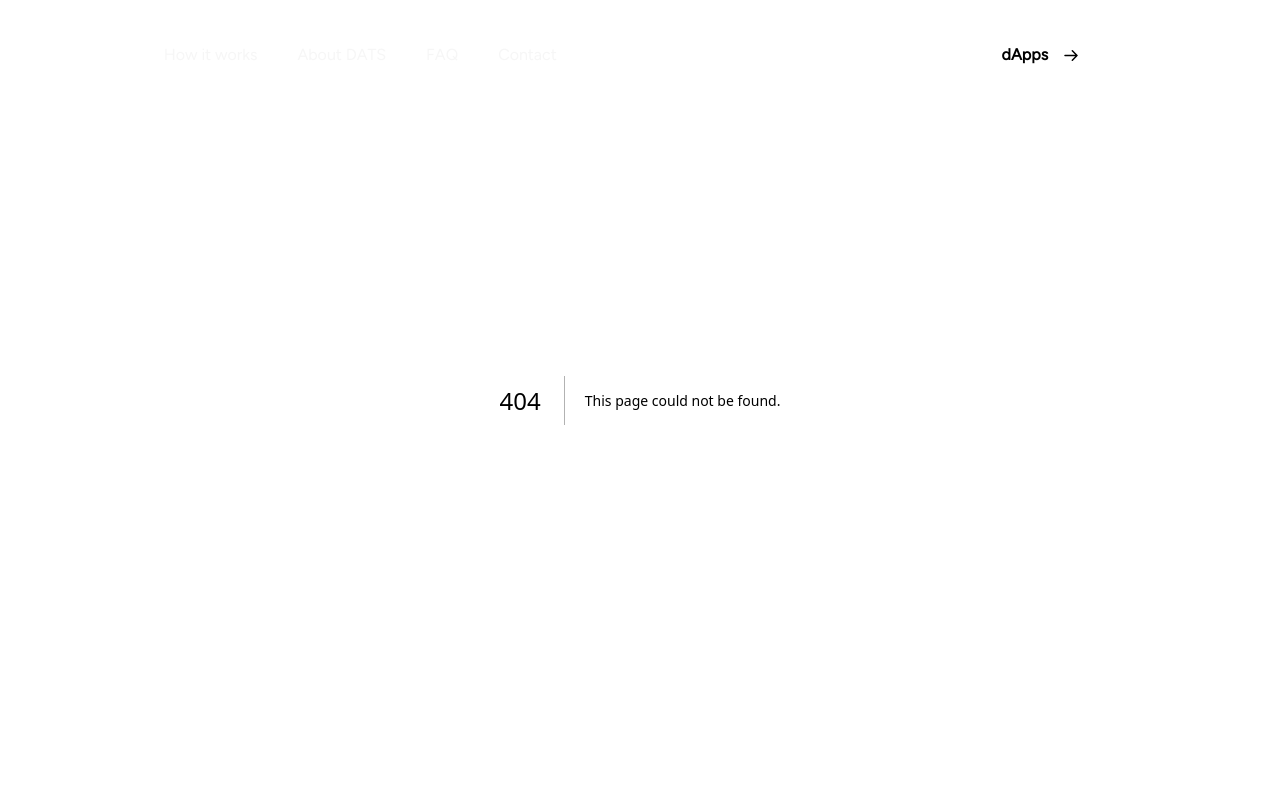
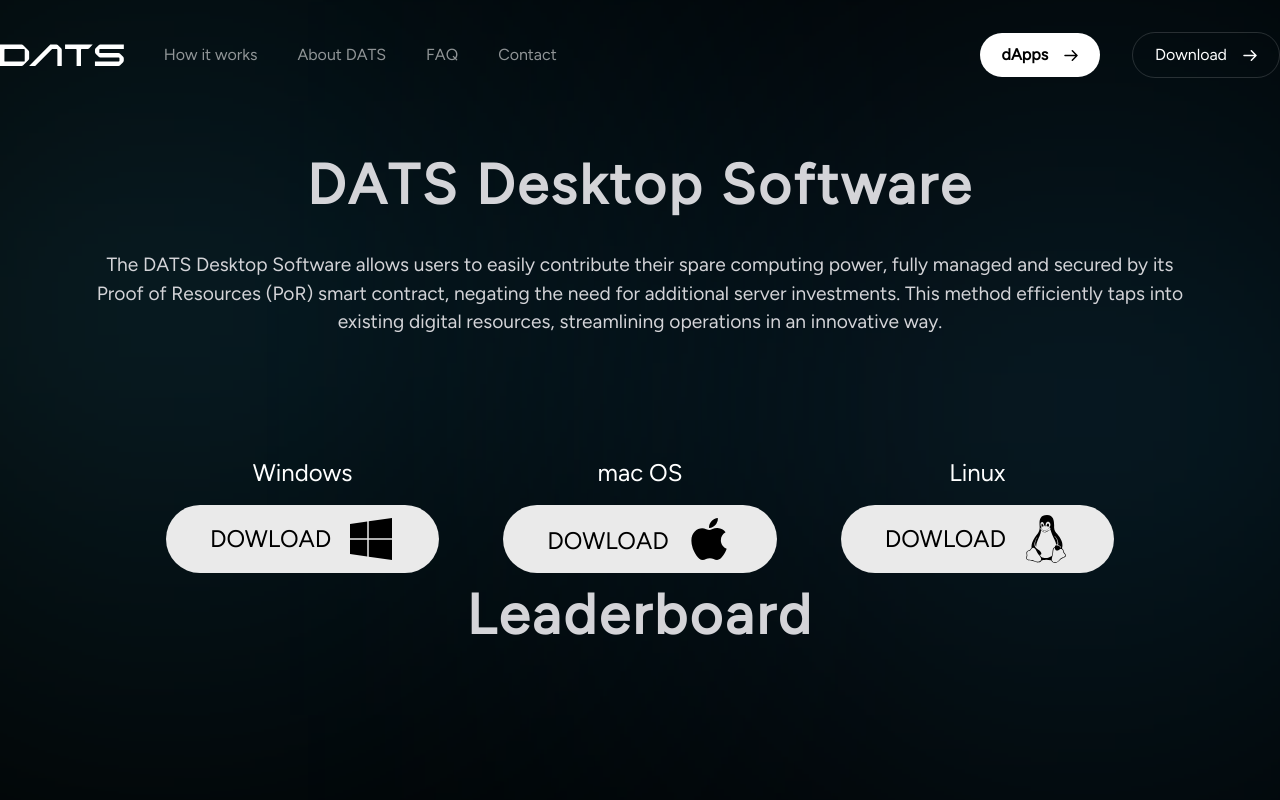
Before and after one commit to EmreeOzturk/dats-landing, a Next.js app: page /download in a window 1280 px wide. Before the commit this address had no page. Shown: the top 800 px of the page. Built offline with nearby package versions, Linux system fonts and the light colour scheme.

Commit message:
feat: Add DownloadPage component with download buttons for Windows, macOS, and Linux

```diff
--- /dev/null
+++ b/src/app/download/page.tsx
@@ -0,0 +1,54 @@
+import { IoLogoWindows } from "react-icons/io";
+import { FaLinux, FaApple } from "react-icons/fa";
+
+const DownloadPage = () => {
+    return (
+        <section className="flex items-center justify-center h-screen max-w-7xl mx-auto relative flex-col">
+            <div
+                className="absolute top-52 blur-[250px] left-0 w-96 h-52 bg-gradient-to-r from-[#6bfbe8] to-[#0088ff] z-[-1]"
+            />
+
+            <div className="absolute bottom-72 blur-[250px] right-0 w-96 h-52 bg-gradient-to-r from-[#5fc4ff] to-[#03a7ee] z-[-1]" />
+            <div className='flex items-center justify-center flex-col text-center mx-auto'>
+                <h1 className='text-zinc-300 font-bold text-[3.5rem] tracking-wider'>
+                    DATS Desktop Software</h1>
+                <p className='font-thin text-[1.2rem] text-zinc-300 my-6 '>
+                    The DATS Desktop Software allows users to easily contribute their spare computing power, fully managed and secured by its <br /> Proof of Resources (PoR) smart contract, negating the need for additional server investments. This method efficiently taps into <br /> existing digital resources, streamlining operations in an innovative way.
+                </p>
+
+                <div className='flex items-center justify-center gap-16 mt-24'>
+                    <div className='flex items-center justify-center gap-4 flex-col'>
+                        <p className='text-2xl'>Windows</p>
+                        <button className="bg-[#EAEAEA] hover:bg-[#ababab] transition-all text-black  rounded-full py-[10px] px-[44px] text-2xl font-thin flex items-center justify-center gap-4">
+                            DOWLOAD <IoLogoWindows size={48} />
+                        </button>
+                    </div>
+                    <div className='flex items-center justify-center gap-4 flex-col'>
+                        <p className='text-2xl'>mac OS</p>
+                        <button className="bg-[#EAEAEA] hover:bg-[#ababab] transition-all text-black  rounded-full py-[10px] px-[44px] text-2xl font-thin flex items-center justify-center gap-4">
+                            <span className="mt-1">
+                                DOWLOAD
+                            </span>
+                            <FaApple size={48} />
+                        </button>
+                    </div>
+                    <div className='flex items-center justify-center gap-4 flex-col'>
+                        <p className='text-2xl'>Linux</p>
+                        <button className="bg-[#EAEAEA] hover:bg-[#ababab] transition-all text-black  rounded-full py-[10px] px-[44px] text-2xl font-thin flex items-center justify-center gap-4">
+                            DOWLOAD <FaLinux size={48} />
+                        </button>
+                    </div>
+                </div>
+            </div>
+            {/* LEADERBOARD */}
+
+            <div>
+                <h2 className='text-zinc-300 font-bold text-[3.5rem] tracking-wider'>Leaderboard</h2>
+            </div>
+
+
+        </section>
+    )
+}
+
+export default DownloadPage
```
